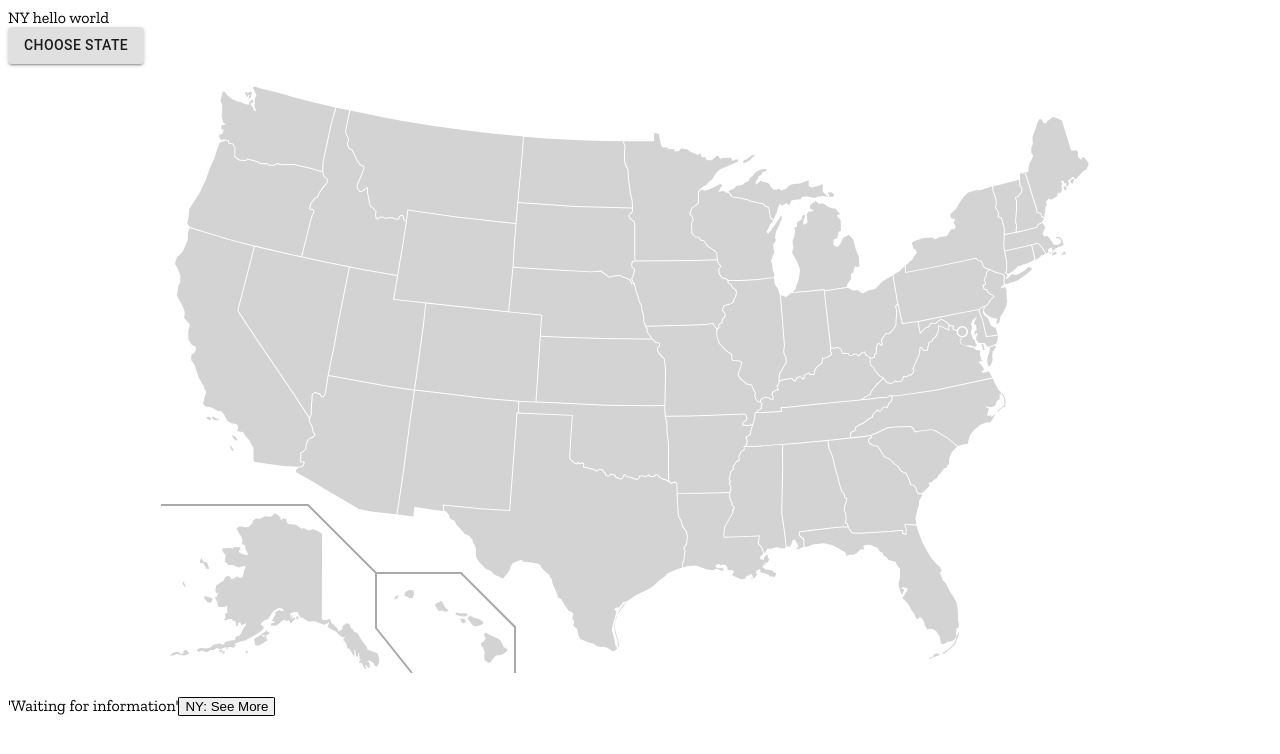
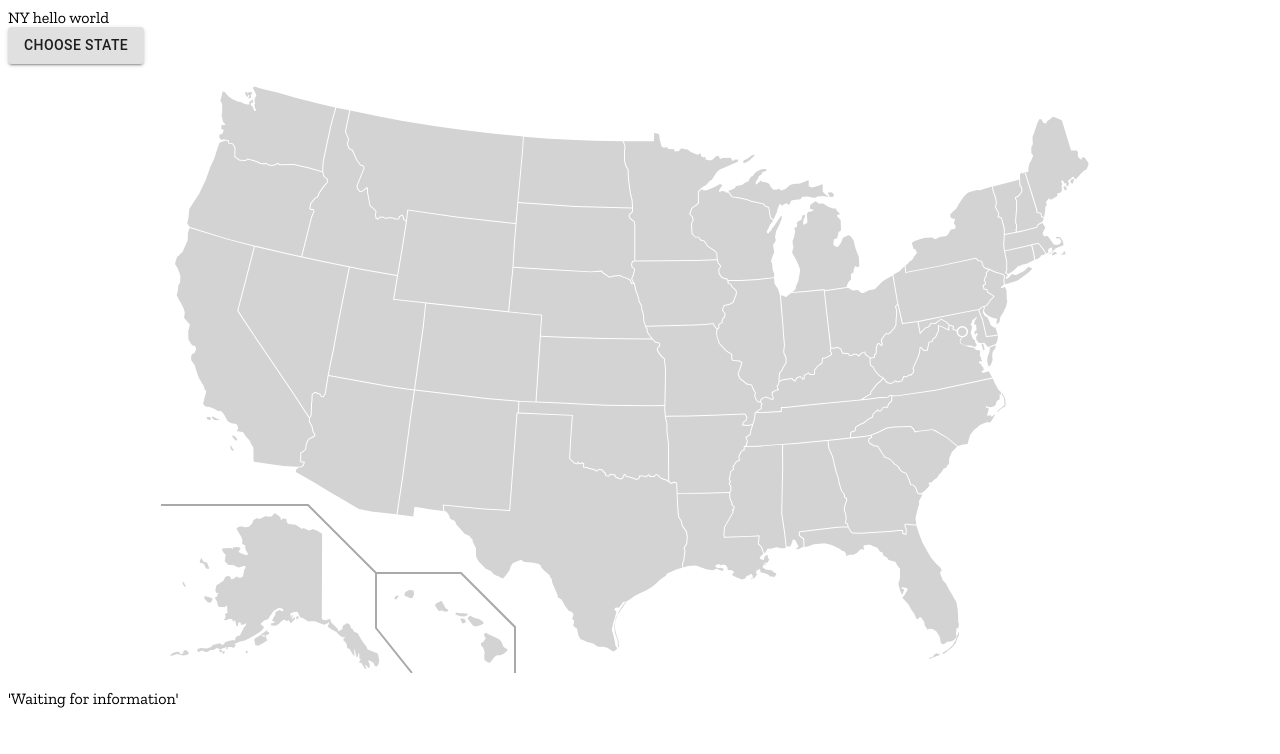
Before and after one commit to hchamorro/covid-19, a React (Create React App) app in the folder client/: page / in a window 1280 px wide. Shown: the top 754 px of the page. Built offline with nearby package versions, Linux system fonts and the light colour scheme; no server answers.

Commit message:
removed unneeded button

```diff
--- a/client/src/components/StateResultsCard.js
+++ b/client/src/components/StateResultsCard.js
@@ -76,13 +76,7 @@ function StateResults(props) {
           </div>
         </>
       ) : (
-        <div>
-          'Waiting for information'
-          <button style={button} onClick={() => setShowChart(!showChart)}>
-            {stateName}: {showChart ? 'Hide' : 'See More'}
-          </button>
-          {showChart ? 'will be chart' : ''}
-        </div>
+        <div>'Waiting for information'</div>
       )}
     </>
   );
```
